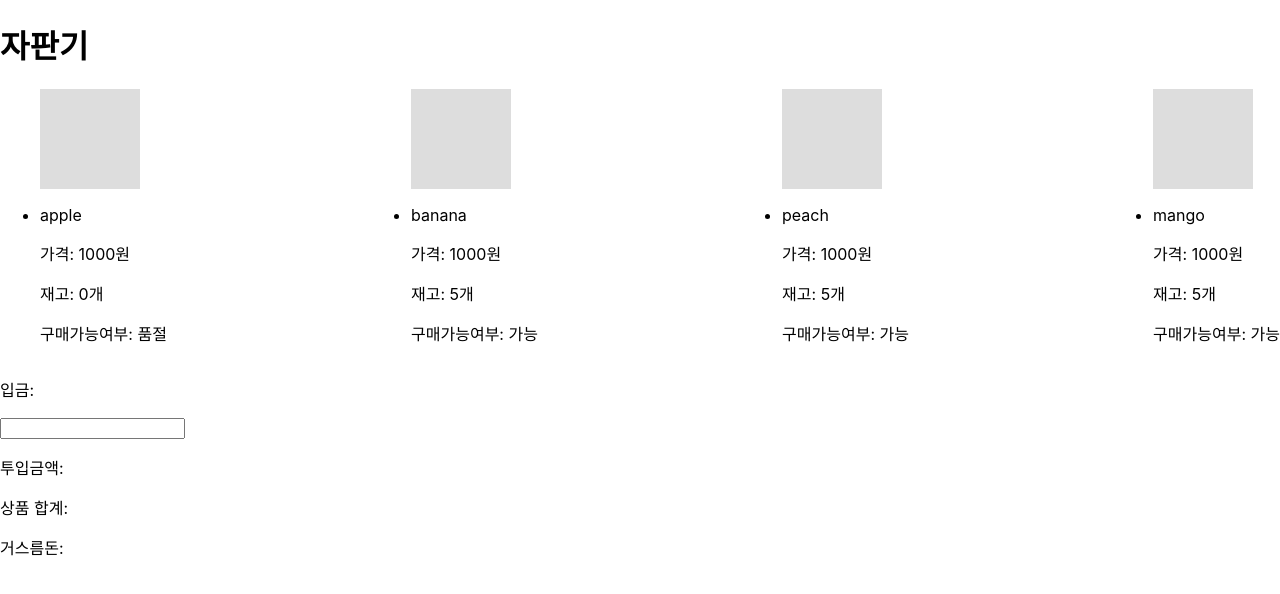
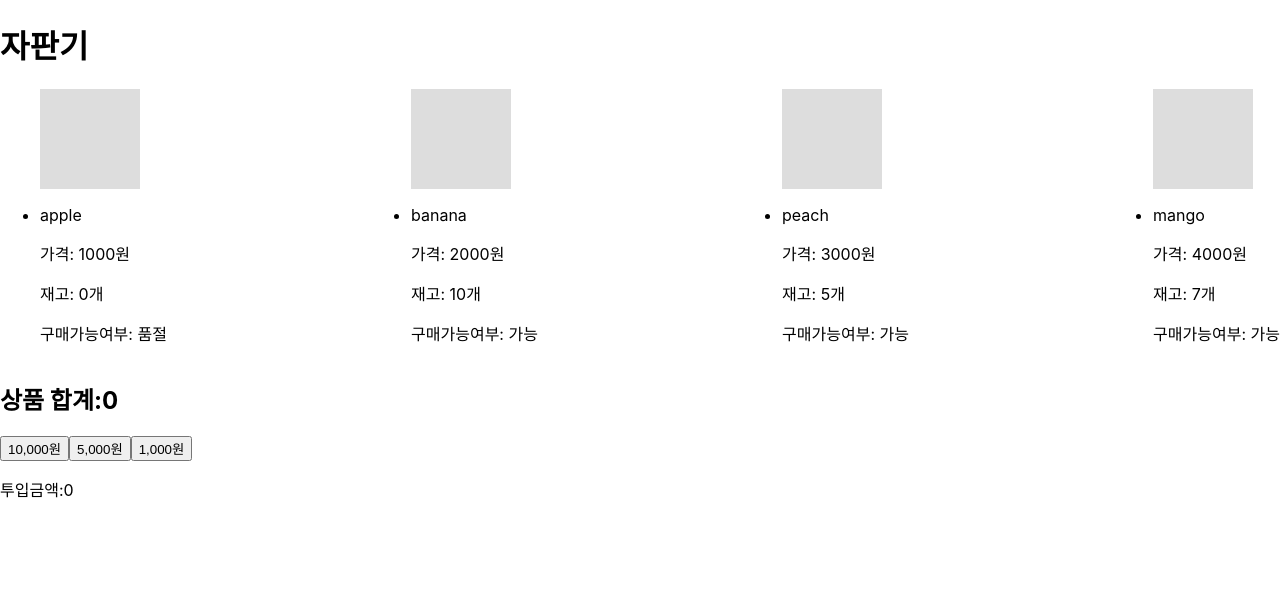
Before and after one commit to yoonzet/vending-machine, a React (Create React App) app: page / in a window 1280 px wide. Shown: the top 594 px of the page. Built offline with nearby package versions, Linux system fonts and the light colour scheme.

Commit message:
기능구

```diff
--- a/src/App.js
+++ b/src/App.js
@@ -1,11 +1,9 @@
-import Payment from "./components/Payment";
 import Products from "./components/Products";
 
 function App() {
   return (
     <div className="App">
       <Products />
-      <Payment />
     </div>
   );
 }
--- a/src/api/products.js
+++ b/src/api/products.js
@@ -1,4 +1,4 @@
-const products = [
+export const productsList = [
   {
     id: 1,
     name: "apple",
@@ -8,26 +8,26 @@ const products = [
   {
     id: 2,
     name: "banana",
-    price: 1000,
-    stock: 5,
+    price: 2000,
+    stock: 10,
   },
   {
     id: 3,
     name: "peach",
-    price: 1000,
+    price: 3000,
     stock: 5,
   },
   {
     id: 4,
     name: "mango",
-    price: 1000,
-    stock: 5,
+    price: 4000,
+    stock: 7,
   },
 ];
 
-export const getProducts = async () => {
-  return products;
-};
-export const getProductById = async (id) => {
-  return products.find((item) => item.id === id);
-};
+// export const getProducts = async () => {
+//   return products;
+// };
+// export const getProductById = async (id) => {
+//   return products.find((item) => item.id === id);
+// };
--- a/src/components/Item.js
+++ b/src/components/Item.js
@@ -1,4 +1,3 @@
-import React, { useState } from "react";
 import styled from "styled-components";
 
 const Ul = styled.ul`
@@ -12,17 +11,17 @@ const Box = styled.div`
   background-color: #ddd;
 `;
 
-function Item({ list }) {
+function Item({ items, onClick, choose }) {
   return (
     <div>
       <Ul>
-        {list.map((item) => (
-          <li>
-            <Box />
+        {items.map((item) => (
+          <li key={item.id}>
+            <Box onClick={() => onClick(item.id)} />
             <p>{item.name}</p>
             <p>가격: {item.price}원</p>
             <p>재고: {item.stock}개</p>
-            <p>구매가능여부: {item.stock ? "가능" : "품절"}</p>
+            <p>구매가능여부: {item.stock > 0 ? "가능" : "품절"}</p>
           </li>
         ))}
       </Ul>
--- a/src/components/Payment.js
+++ b/src/components/Payment.js
@@ -1,13 +1,45 @@
-import React from "react";
+import React, { useEffect, useState } from "react";
 
-function Payment() {
+function Payment({ productsSum }) {
+  const [money, setMoney] = useState([0]);
+  const [charge, setCharge] = useState(0);
+
+  const onClick = (e) => {
+    setMoney(
+      [parseInt(money) + parseInt(e.target.value)].reduce(
+        (acc, cur) => acc + cur,
+        0
+      )
+    );
+  };
+
+  useEffect(() => {
+    setCharge(money - productsSum);
+  }, [money, productsSum]);
+
   return (
     <div>
-      <p>입금:</p>
-      <input type="text" />
-      <p>투입금액:</p>
-      <p>상품 합계:</p>
-      <p>거스름돈:</p>
+      <h2>상품 합계:{productsSum}</h2>
+
+      <div>
+        <button onClick={onClick} value={10000}>
+          10,000원
+        </button>
+        <button onClick={onClick} value={5000}>
+          5,000원
+        </button>
+        <button onClick={onClick} value={1000}>
+          1,000원
+        </button>
+        <p>투입금액:{money}</p>
+      </div>
+      <p>
+        {charge !== 0
+          ? charge > 0
+            ? `거스름돈: ${charge}원`
+            : "금액이 부족합니다."
+          : null}
+      </p>
     </div>
   );
 }
--- a/src/components/Products.js
+++ b/src/components/Products.js
@@ -1,22 +1,35 @@
-import React, { useEffect } from "react";
-import { useDispatch, useSelector } from "react-redux";
-import { getProducts } from "../modules/product";
+import { useState } from "react";
+import styled from "styled-components";
+import { productsList } from "../api/products";
 import Item from "./Item";
+import Payment from "./Payment";
 
 function Products() {
-  const { data, loading, error } = useSelector((state) => state.products);
-  const dispatch = useDispatch();
-  useEffect(() => {
-    dispatch(getProducts());
-  }, [dispatch]);
+  const [items, setItems] = useState(productsList);
+  const [productsSum, setProductsSum] = useState(0);
 
-  if (loading) return <div>loading</div>;
-  if (error) return <div>error!</div>;
-  if (!data) return null;
+  const onClick = (id) => {
+    setItems(
+      items.map((item) =>
+        item.id === id
+          ? { ...item, stock: item.stock > 0 ? item.stock - 1 : 0 }
+          : item
+      )
+    );
+
+    setProductsSum(
+      productsSum +
+        items
+          .map((item) => (item.id === id ? item.stock > 0 && item.price : null))
+          .reduce((acc, cur) => acc + cur, 0)
+    );
+  };
   return (
     <div>
       <h1>자판기</h1>
-      <Item list={data} />
+
+      <Item items={items} onClick={onClick} />
+      <Payment items={items} productsSum={productsSum} />
     </div>
   );
 }
--- a/src/index.js
+++ b/src/index.js
@@ -5,7 +5,7 @@ import App from "./App";
 import reportWebVitals from "./reportWebVitals";
 import { applyMiddleware, legacy_createStore } from "@reduxjs/toolkit";
 import { Provider } from "react-redux";
-import reducer from "./modules/product";
+import reducer from "./modules/products";
 import { composeWithDevTools } from "redux-devtools-extension";
 import ReduxThunk from "redux-thunk";
 import logger from "redux-logger";
--- a/src/modules/product.js
+++ /dev/null
@@ -1,47 +0,0 @@
-import { createPromiseThunk, handleAsyncActions } from "../ lib/asyncUtils";
-import * as productsAPI from "../api/products";
-
-const GET_PRODUCTS = "GET_PRODUCTS";
-const GET_PRODUCTS_SUCCESS = "GET_PRODUCTS_SUCCESS";
-const GET_PRODUCTS_ERROR = "GET_PRODUCTS_ERROR";
-
-const GET_PRODUCT = "GET_PRODUCT";
-const GET_PRODUCT_SUCCESS = "GET_PRODUCT_SUCCESS";
-const GET_PRODUCT_ERROR = "GET_PRODUCT_ERROR";
-
-export const getProducts = createPromiseThunk(
-  GET_PRODUCTS,
-  productsAPI.getProducts
-);
-export const getProduct = createPromiseThunk(
-  GET_PRODUCT,
-  productsAPI.getProductById
-);
-
-const initialState = {
-  products: {
-    loading: false,
-    data: null,
-    error: null,
-  },
-  product: {
-    loading: false,
-    data: null,
-    error: null,
-  },
-};
-
-export default function reducer(state = initialState, action) {
-  switch (action.type) {
-    case GET_PRODUCTS:
-    case GET_PRODUCTS_SUCCESS:
-    case GET_PRODUCTS_ERROR:
-      return handleAsyncActions(GET_PRODUCTS, "products", true)(state, action);
-    case GET_PRODUCT:
-    case GET_PRODUCT_SUCCESS:
-    case GET_PRODUCT_ERROR:
-      return handleAsyncActions(GET_PRODUCT, "product")(state, action);
-    default:
-      return state;
-  }
-}
--- /dev/null
+++ b/src/modules/products.js
@@ -0,0 +1,21 @@
+const STOCK_DOWN = "STOCK_DOWN";
+
+export const stock_down = () => ({ type: STOCK_DOWN });
+
+const initialState = [];
+
+export default function reducer(state = initialState, action) {
+  switch (action.type) {
+    case STOCK_DOWN:
+      return state.map((item) =>
+        item.id === action.id
+          ? {
+              ...item,
+              stock: action.stock + 1,
+            }
+          : item
+      );
+    default:
+      return state;
+  }
+}
```
Also changed, not shown: src/middlewares/myLooger.js (deleted, +0 -12 lines), src/modules/product_old.js (added, +47 -0 lines).
